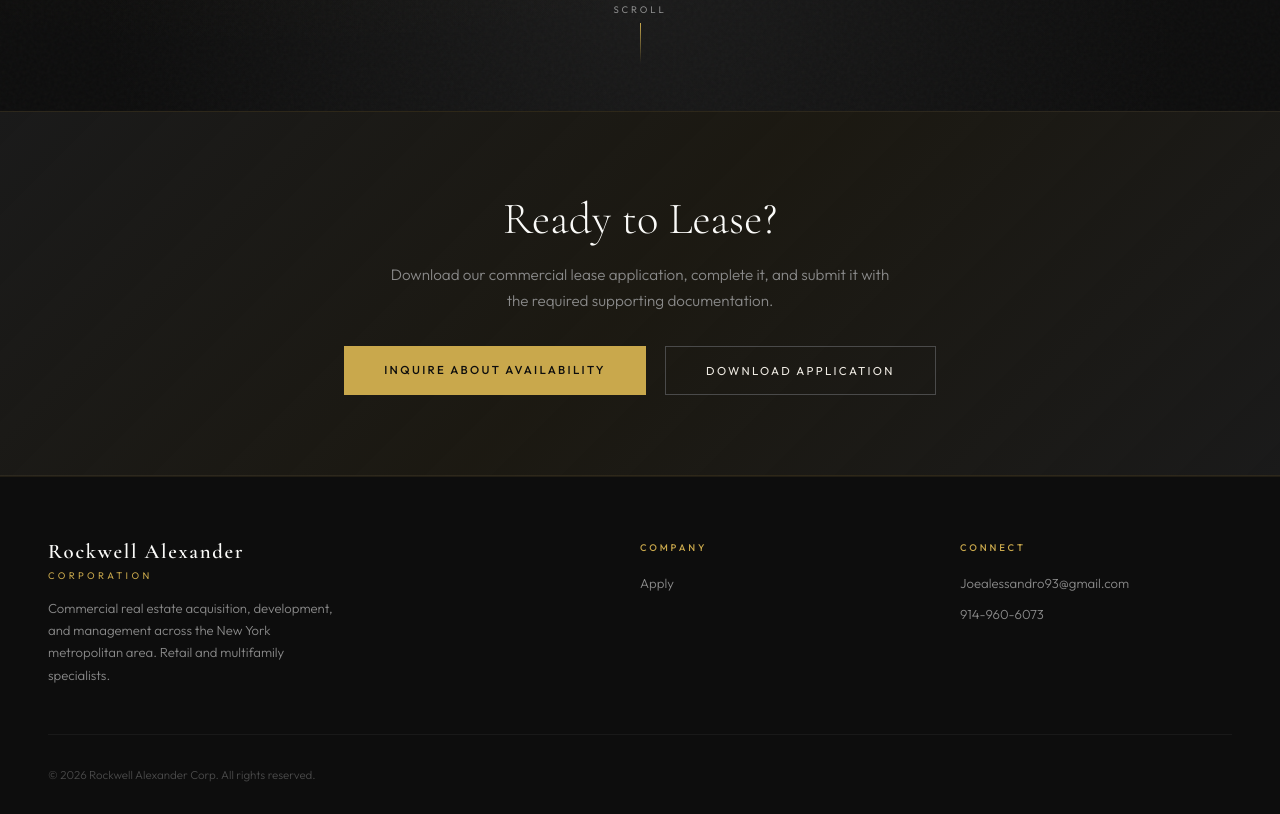
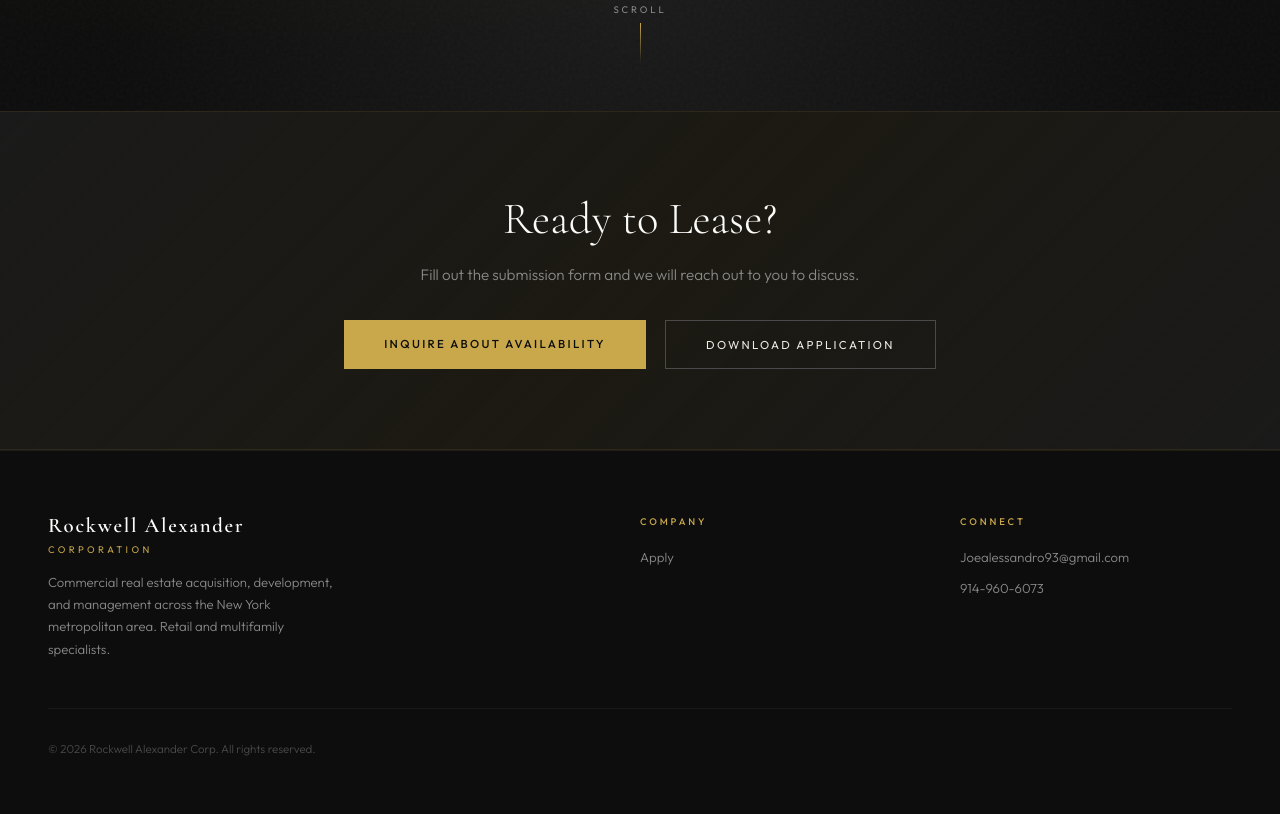
Before and after one commit to joealessandro93/rockwell-alexander-site, a plain HTML site: page index.html in a window 1280 px wide. Shown: the part 689-1503 px from the top of the page. After the commit the page ends 1477 px from the top, so only its background shows below. Drawn offline with nearby package versions, Linux system fonts and the light colour scheme.

Commit message:
Update Ready to Lease description text
Co-Authored-By: Claude Opus 4.6 <noreply@anthropic.com>

```diff
--- a/index.html
+++ b/index.html
@@ -148,7 +148,7 @@ footer{padding:4rem 3rem 2rem;border-top:1px solid rgba(201,168,76,0.1);backgrou
 
 <section class="cta-banner reveal">
   <h2>Ready to Lease?</h2>
-  <p>Download our commercial lease application, complete it, and submit it with the required supporting documentation.</p>
+  <p>Fill out the submission form and we will reach out to you to discuss.</p>
   <div class="cta-buttons">
     <a href="apply.html" class="btn-primary">Inquire About Availability</a>
     <a href="RA_Commercial_Lease_Application.pdf" download class="btn-outline">Download Application</a>
```
